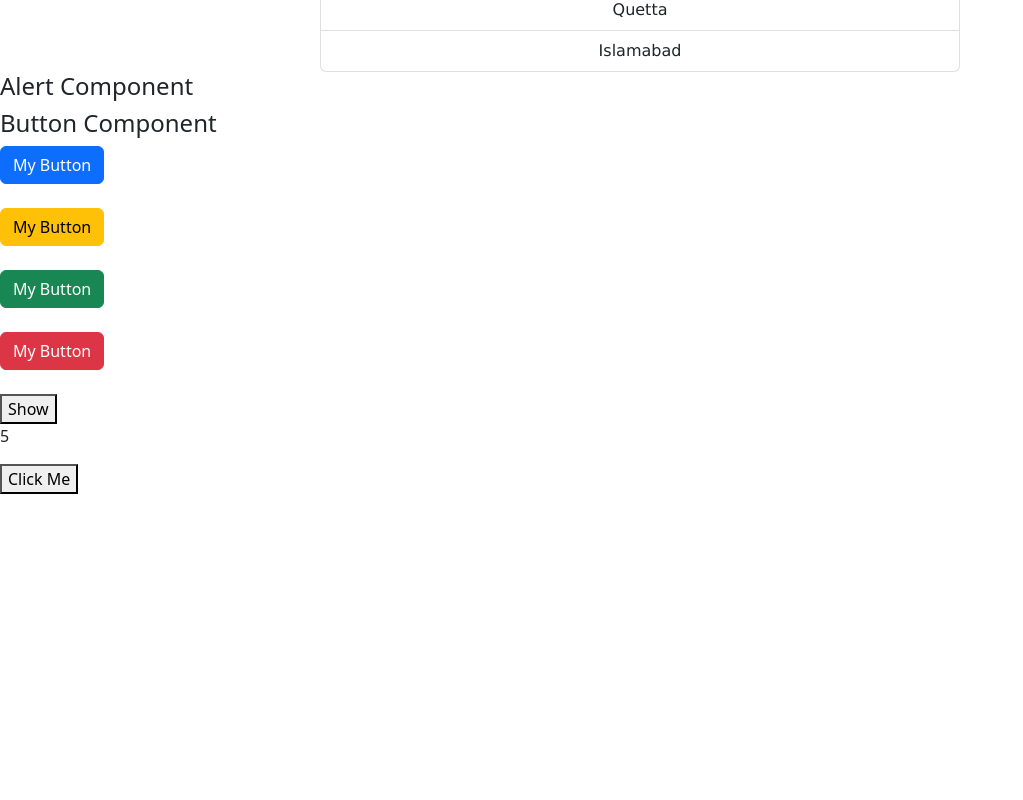
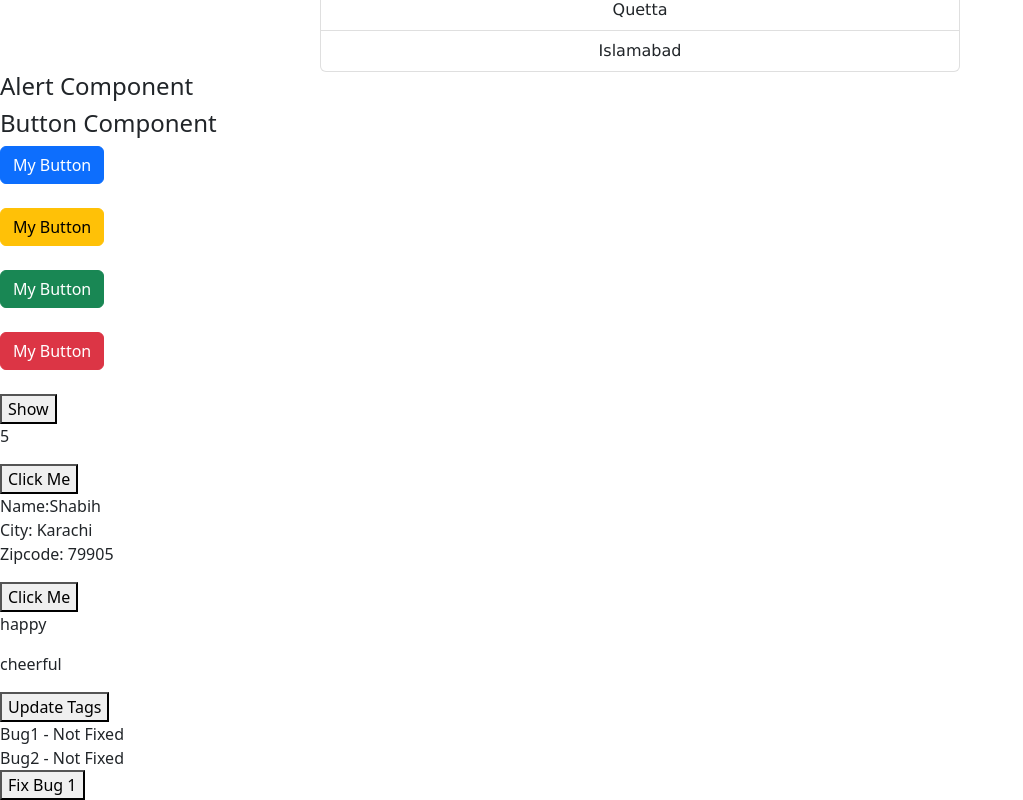
Before and after one commit to shabih-haider17/React-JS-Application, a React (Vite) app: page / in a window 1280 px wide. Shown: the part 236-1036 px from the top of the page, without its empty margins (0-1023 px from the left). Before the commit the page ends 800 px from the top, so only its background shows below. Built offline with nearby package versions, Linux system fonts and the light colour scheme; the HTML template or start-up script is replaced by a standard one.

Commit message:
Changes to practice learning

```diff
--- a/package.json
+++ b/package.json
@@ -10,6 +10,7 @@
   },
   "dependencies": {
     "bootstrap": "^5.2.3",
+    "immer": "^9.0.19",
     "react": "^18.2.0",
     "react-dom": "^18.2.0"
   },
--- a/src/App.tsx
+++ b/src/App.tsx
@@ -23,7 +23,7 @@ function App() {
   const handleClick2 = () => {
     const newDrink = {
       ...drink,
-      price: 10, // Update the price
+      price: 15, // Update the price
     };
     setDrink(newDrink); // Update the state
   };
@@ -36,12 +36,31 @@ function App() {
   });
   const handleClick3 = () => {
     SetCustomer({
-      ...customer,
+      name: "Shazil",
       address: {
         ...customer.address,
         zipcode: 79912,
+        city: "Lahore",
       },
     });
+  };
+  const [tags, setTags] = useState(["happy", "cheerful"]);
+  const handleClick4 = () => {
+    setTags((prevTags) => {
+      let updatedTags = [...prevTags, "exciting"]; // Add "exciting"
+      updatedTags = updatedTags.filter((tag) => tag !== "happy"); // Remove "happy"
+      updatedTags = updatedTags.map((tag) =>
+        tag === "cheerful" ? "cheering" : tag
+      ); // Replace "cheerful" with "cheering"
+      return updatedTags;
+    });
+  };
+  const [bugs, setBugs] = useState([
+    { id: 1, title: "Bug1", fixed: false },
+    { id: 2, title: "Bug2", fixed: false },
+  ]);
+  const handleClick5 = () => {
+    setBugs(bugs.map((bug) => (bug.id === 1 ? { ...bug, fixed: true } : bug)));
   };
 
   return (
@@ -68,6 +87,22 @@ function App() {
       <button onClick={handleClick}>Show</button>
       <p>{drink.price}</p> {/* Display the current price */}
       <button onClick={handleClick2}>Click Me</button>
+      <p>
+        Name:{customer.name}
+        <br />
+        City: {customer.address.city}
+        <br />
+        Zipcode: {customer.address.zipcode}
+      </p>
+      <button onClick={handleClick3}>Click Me</button>
+      {tags.map((tag, index) => (
+        <p key={index}>{tag}</p>
+      ))}
+      <button onClick={handleClick4}>Update Tags</button>
+      <br />
+      {bugs[0].title} - {bugs[0].fixed ? "Fixed" : "Not Fixed"} <br />
+      {bugs[1].title} - {bugs[1].fixed ? "Fixed" : "Not Fixed"} <br />
+      <button onClick={handleClick5}>Fix Bug 1</button>
     </div>
   );
 }
```
Also changed, not shown: 1 other file (tests, documents, lock files or other folders).
